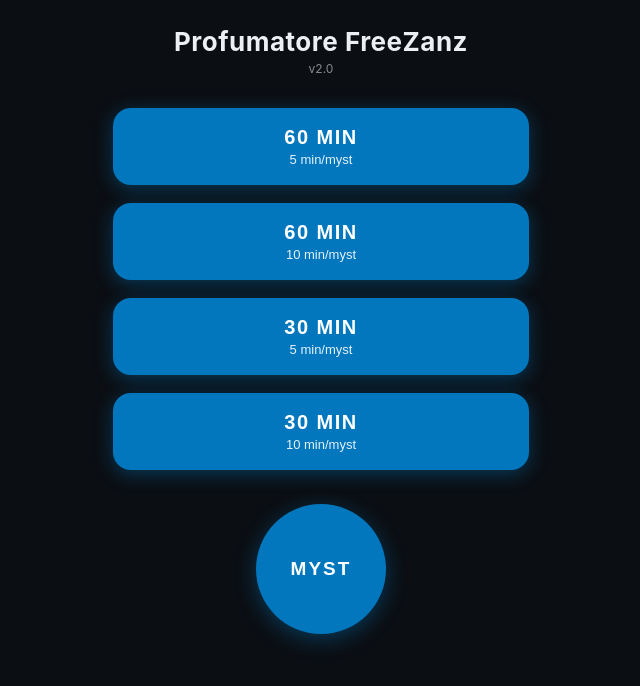
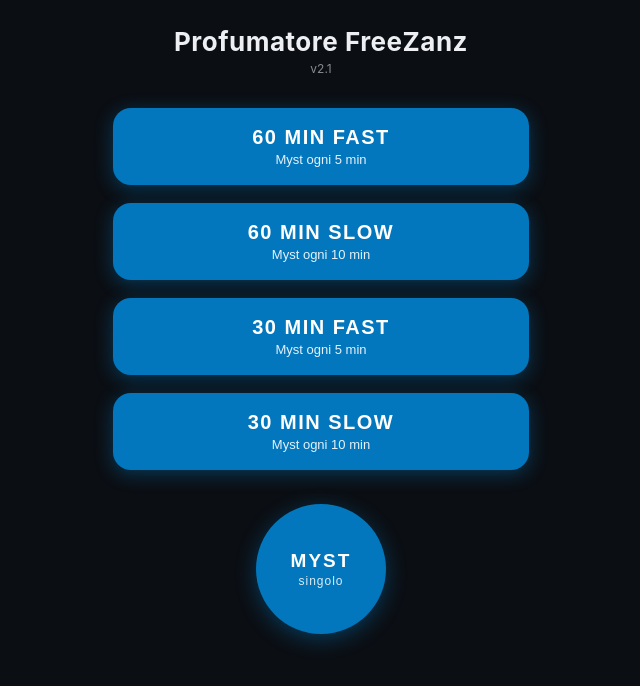
Before and after one commit to RobyFelix/FREEROB, a React (Vite) app: page / in a window 1280 px wide. Shown: the top 686 px of the page, without its empty margins (319-959 px from the left). Built offline with nearby package versions, Linux system fonts and the light colour scheme; no server answers.

Commit message:
v2.1 - rinominati bottoni: FAST/SLOW + Myst ogni X min, tasto tondo MYST/singolo

```diff
--- a/src/App.jsx
+++ b/src/App.jsx
@@ -1,13 +1,13 @@
 import { useState, useEffect, useCallback } from "react";
 
-const VERSION = "2.0";
+const VERSION = "2.1";
 
 // Preset sequenze: etichetta, sottotitolo, numero myst, intervallo (s)
 const PRESETS = [
-  { id: "p1", title: "60 MIN", sub: "5 min/myst", total: 12, step: 300 },
-  { id: "p2", title: "60 MIN", sub: "10 min/myst", total: 6, step: 600 },
-  { id: "p3", title: "30 MIN", sub: "5 min/myst", total: 6, step: 300 },
-  { id: "p4", title: "30 MIN", sub: "10 min/myst", total: 3, step: 600 },
+  { id: "p1", title: "60 MIN FAST", sub: "Myst ogni 5 min", total: 12, step: 300 },
+  { id: "p2", title: "60 MIN SLOW", sub: "Myst ogni 10 min", total: 6, step: 600 },
+  { id: "p3", title: "30 MIN FAST", sub: "Myst ogni 5 min", total: 6, step: 300 },
+  { id: "p4", title: "30 MIN SLOW", sub: "Myst ogni 10 min", total: 3, step: 600 },
 ];
 
 export default function App() {
@@ -162,7 +162,14 @@ export default function App() {
             transition: "box-shadow 0.3s, opacity 0.2s",
           }}
         >
-          {busy ? "Invio..." : "MYST"}
+          {busy ? (
+            "Invio..."
+          ) : (
+            <>
+              <span>MYST</span>
+              <span style={styles.roundSub}>singolo</span>
+            </>
+          )}
         </button>
       </main>
     </div>
@@ -233,6 +240,11 @@ const styles = {
   rectTitle: { fontSize: 20, fontWeight: 700, letterSpacing: 1.5 },
   rectSub: { fontSize: 13, fontWeight: 500, opacity: 0.9 },
   round: {
+    display: "flex",
+    flexDirection: "column",
+    alignItems: "center",
+    justifyContent: "center",
+    gap: 2,
     border: "none",
     borderRadius: "50%",
     width: 130,
@@ -244,4 +256,5 @@ const styles = {
     letterSpacing: 2,
     cursor: "pointer",
   },
+  roundSub: { fontSize: 12, fontWeight: 500, letterSpacing: 1, opacity: 0.85, textTransform: "none" },
 };
```
